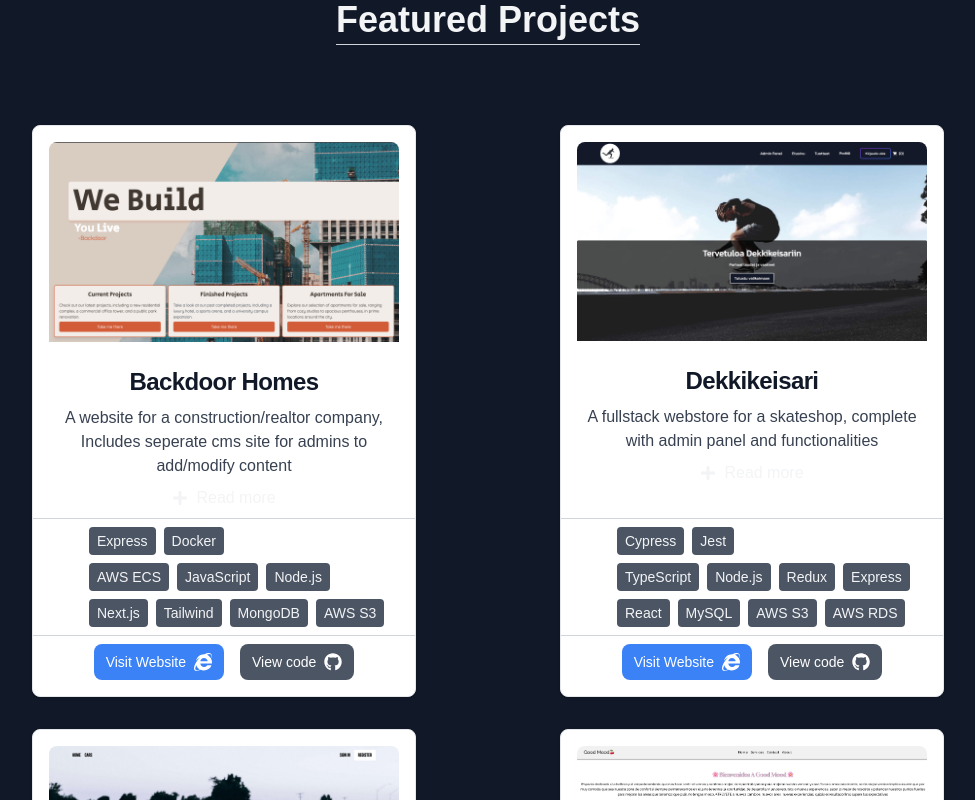
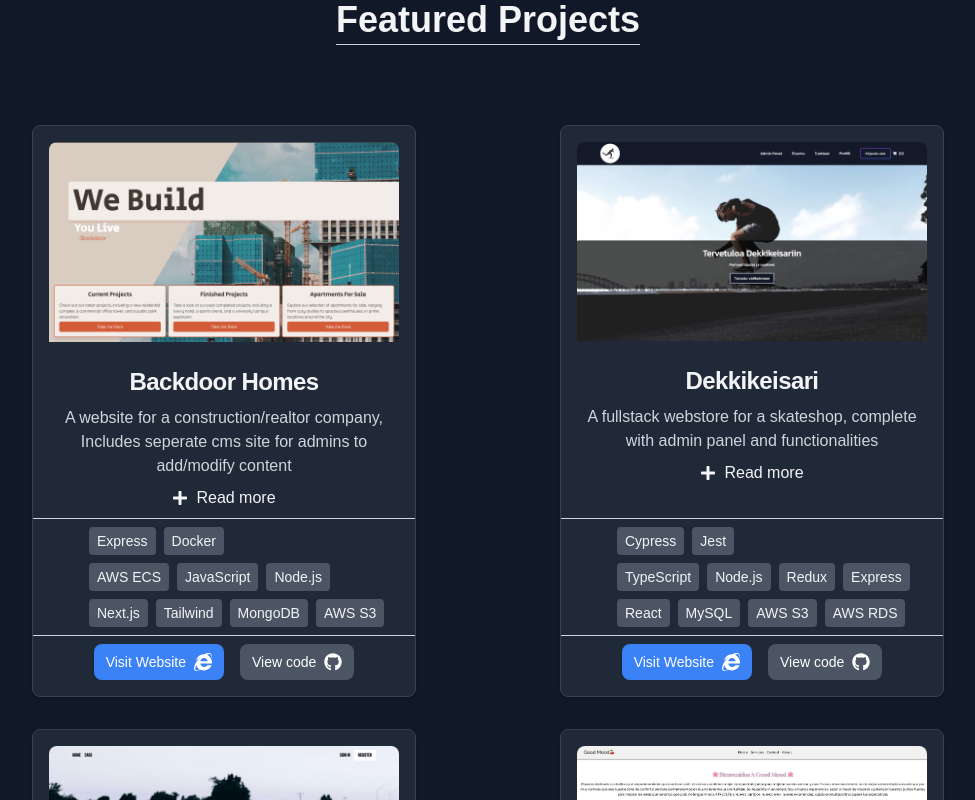
Before and after one commit to tommimaki/Personal-Portfolio, a React (Create React App) app: page / in a window 1280 px wide. Shown: the part 920-1720 px from the top of the page, without its empty margins (152-1127 px from the left). Built offline with nearby package versions, Linux system fonts and the light colour scheme.

Commit message:
fixed bg issue with bright mode

```diff
--- a/src/components/projects/ProjectModal.js
+++ b/src/components/projects/ProjectModal.js
@@ -39,7 +39,7 @@
       className="fixed inset-0 flex items-center justify-center"
       style={{ overlay: { zIndex: 1000 } }}
     >
-      <div className=" w-11/12 md:w-3/4 lg:w-1/2  bg-gray-800 rounded-lg p-6 shadow-lg overflow-y-auto max-h-full">
+      <div className="w-11/12 md:w-3/4 lg:w-1/2  bg-gray-800 rounded-lg p-6 shadow-lg overflow-y-auto max-h-full">
         <div className="flex justify-between w-full mb-4">
           <h2 className="text-3xl text-center font-header font-semibold text-white">
             {title}
--- a/src/components/projects/project.js
+++ b/src/components/projects/project.js
@@ -17,7 +17,7 @@
   const [modalIsOpen, setModalIsOpen] = useState(false);
 
   return (
-    <div className="project-card max-w-sm bg-white border border-gray-200 rounded-lg shadow dark:bg-gray-800 dark:border-gray-700 flex flex-col">
+    <div className="project-card max-w-sm border  rounded-lg shadow bg-gray-800 border-gray-700 flex flex-col">
       <div className="flex-grow p-4 pb-0">
         <img
           className="rounded-t-lg w-auto max-h-[200px] mb-4 mx-auto cursor-pointer"
@@ -28,11 +28,11 @@
         />
 
         <div className="p-2 flex items-center flex-col">
-          <h3 className="text-2xl font-bold tracking-tight text-gray-900 font-header dark:text-white mb-2">
+          <h3 className="text-2xl font-bold tracking-tight  font-header dark:text-white mb-2">
             {title}
           </h3>
 
-          <p className="font-normal font-text text-gray-700 pb-2 font-text dark:text-gray-400">
+          <p className="font-normal font-text pb-2  text-gray-300">
             {description}
           </p>
           <button onClick={() => setModalIsOpen(true)}>
@@ -41,7 +41,6 @@
               <p className="ml-2 font-text ">Read more </p>
             </div>
           </button>
-          {/* <hr className="border-1 w-full border-gray-300 my-2" /> */}
         </div>
       </div>
       <hr className="border-1 w-full border-gray-300 mb-2 mr-4" />
```
